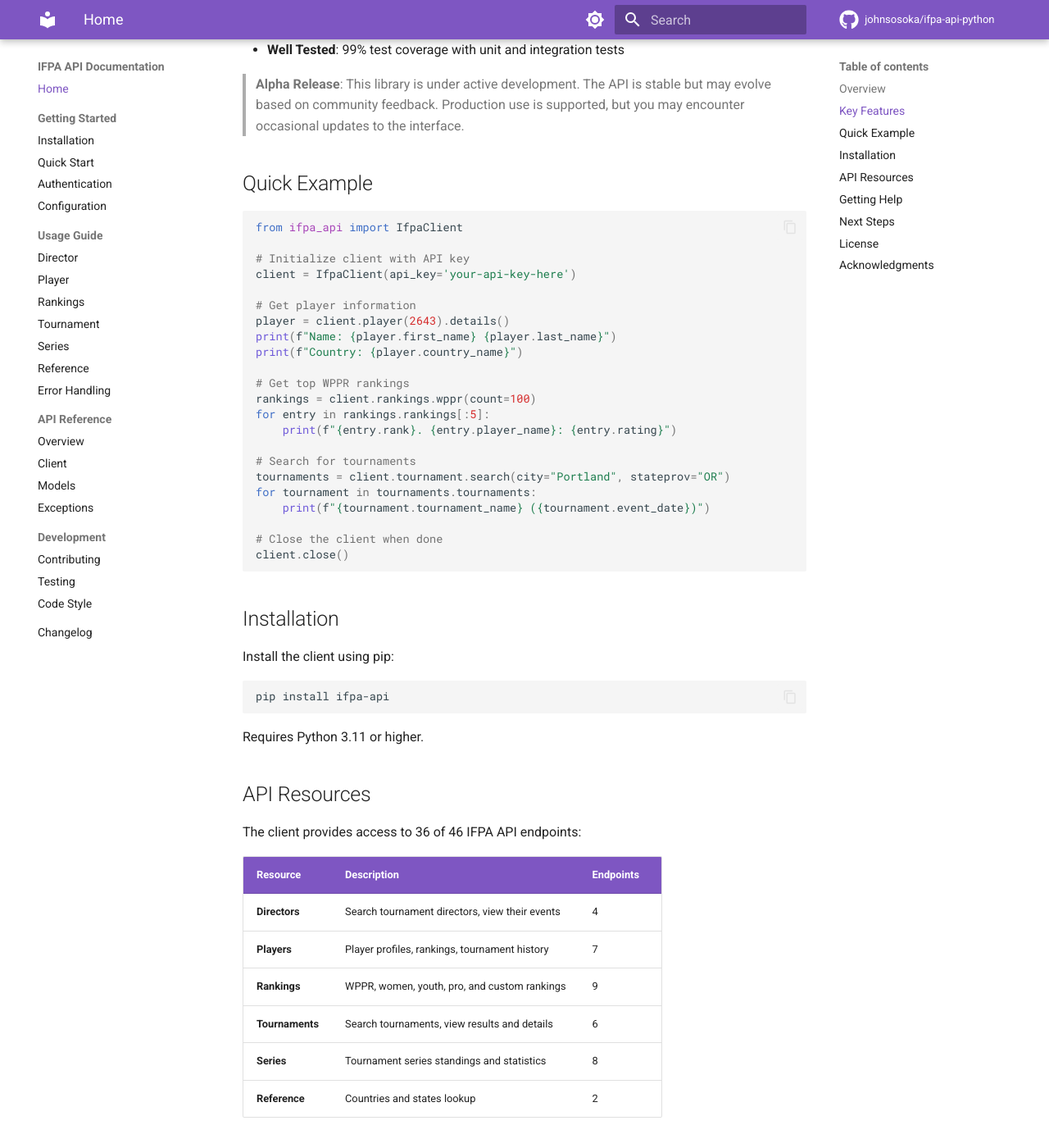
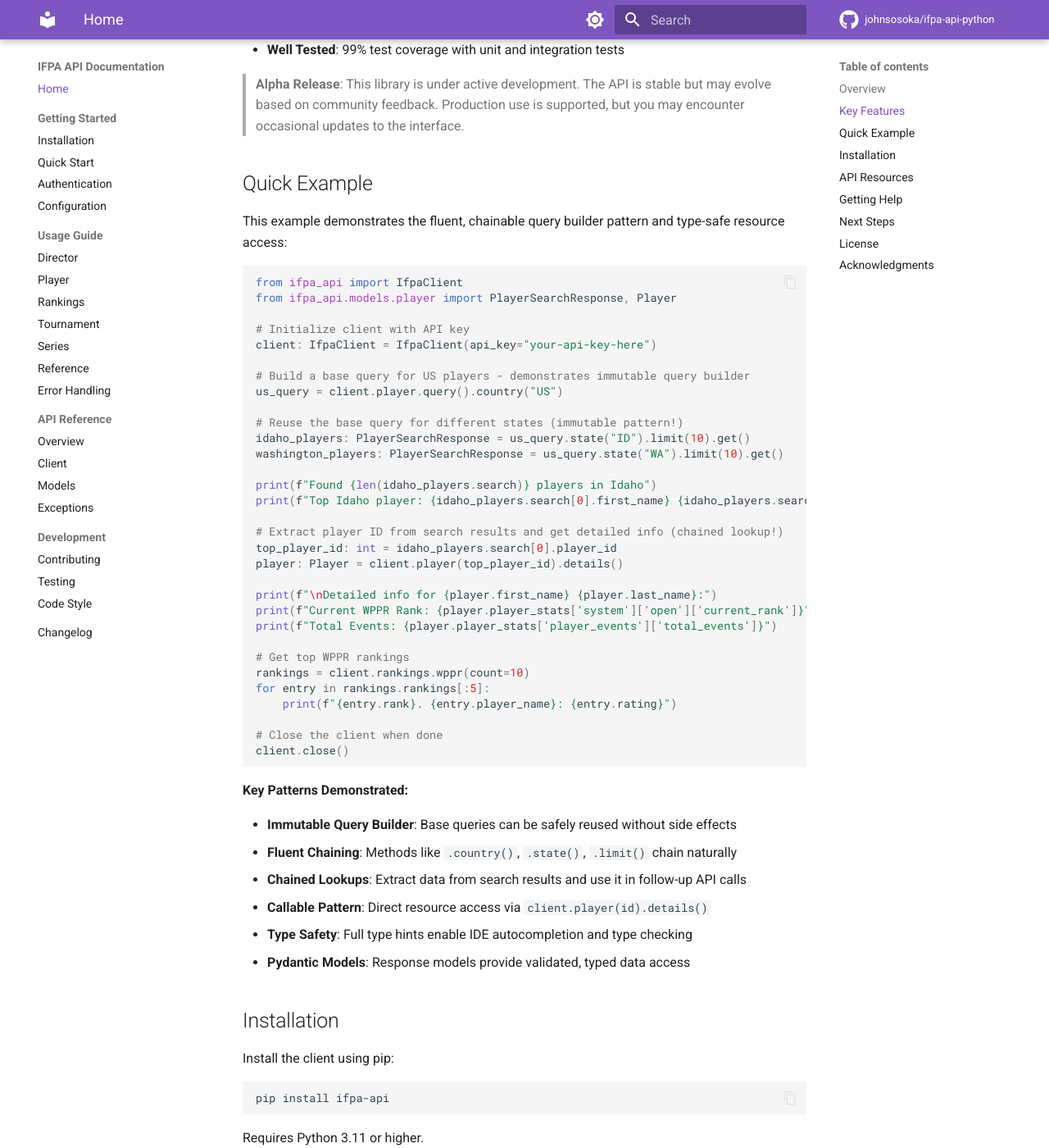
Before and after one commit to johnsosoka/ifpa-api-python, an MkDocs documentation site: the page built from docs/index.md, in a window 1280 px wide and 1400 px high, scrolled down 744 px. Shown: the whole window at 82% size. Built offline with MkDocs 1.6.1 and Material for MkDocs 9.7.7, drawn with Linux system fonts in a browser that asks for light colours; comment, search, counter and statistics services are not loaded; the version menu is left out.

````diff
--- a/docs/index.md
+++ b/docs/index.md
@@ -23,30 +23,50 @@ The IFPA API client enables Python developers to access pinball rankings, tourna
 
 ## Quick Example
 
+This example demonstrates the fluent, chainable query builder pattern and type-safe resource access:
+
 ```python
 from ifpa_api import IfpaClient
+from ifpa_api.models.player import PlayerSearchResponse, Player
 
 # Initialize client with API key
-client = IfpaClient(api_key='your-api-key-here')
+client: IfpaClient = IfpaClient(api_key="your-api-key-here")
 
-# Get player information
-player = client.player(2643).details()
-print(f"Name: {player.first_name} {player.last_name}")
-print(f"Country: {player.country_name}")
+# Build a base query for US players - demonstrates immutable query builder
+us_query = client.player.query().country("US")
+
+# Reuse the base query for different states (immutable pattern!)
+idaho_players: PlayerSearchResponse = us_query.state("ID").limit(10).get()
+washington_players: PlayerSearchResponse = us_query.state("WA").limit(10).get()
+
+print(f"Found {len(idaho_players.search)} players in Idaho")
+print(f"Top Idaho player: {idaho_players.search[0].first_name} {idaho_players.search[0].last_name}")
+
+# Extract player ID from search results and get detailed info (chained lookup!)
+top_player_id: int = idaho_players.search[0].player_id
+player: Player = client.player(top_player_id).details()
+
+print(f"\nDetailed info for {player.first_name} {player.last_name}:")
+print(f"Current WPPR Rank: {player.player_stats['system']['open']['current_rank']}")
+print(f"Total Events: {player.player_stats['player_events']['total_events']}")
 
 # Get top WPPR rankings
-rankings = client.rankings.wppr(count=100)
+rankings = client.rankings.wppr(count=10)
 for entry in rankings.rankings[:5]:
     print(f"{entry.rank}. {entry.player_name}: {entry.rating}")
-
-# Search for tournaments
-tournaments = client.tournament.search(city="Portland", stateprov="OR")
-for tournament in tournaments.tournaments:
-    print(f"{tournament.tournament_name} ({tournament.event_date})")
 
 # Close the client when done
 client.close()
 ```
+
+**Key Patterns Demonstrated:**
+
+- **Immutable Query Builder**: Base queries can be safely reused without side effects
+- **Fluent Chaining**: Methods like `.country()`, `.state()`, `.limit()` chain naturally
+- **Chained Lookups**: Extract data from search results and use it in follow-up API calls
+- **Callable Pattern**: Direct resource access via `client.player(id).details()`
+- **Type Safety**: Full type hints enable IDE autocompletion and type checking
+- **Pydantic Models**: Response models provide validated, typed data access
 
 ## Installation
 
````
Also changed, not shown: 3 other files.
